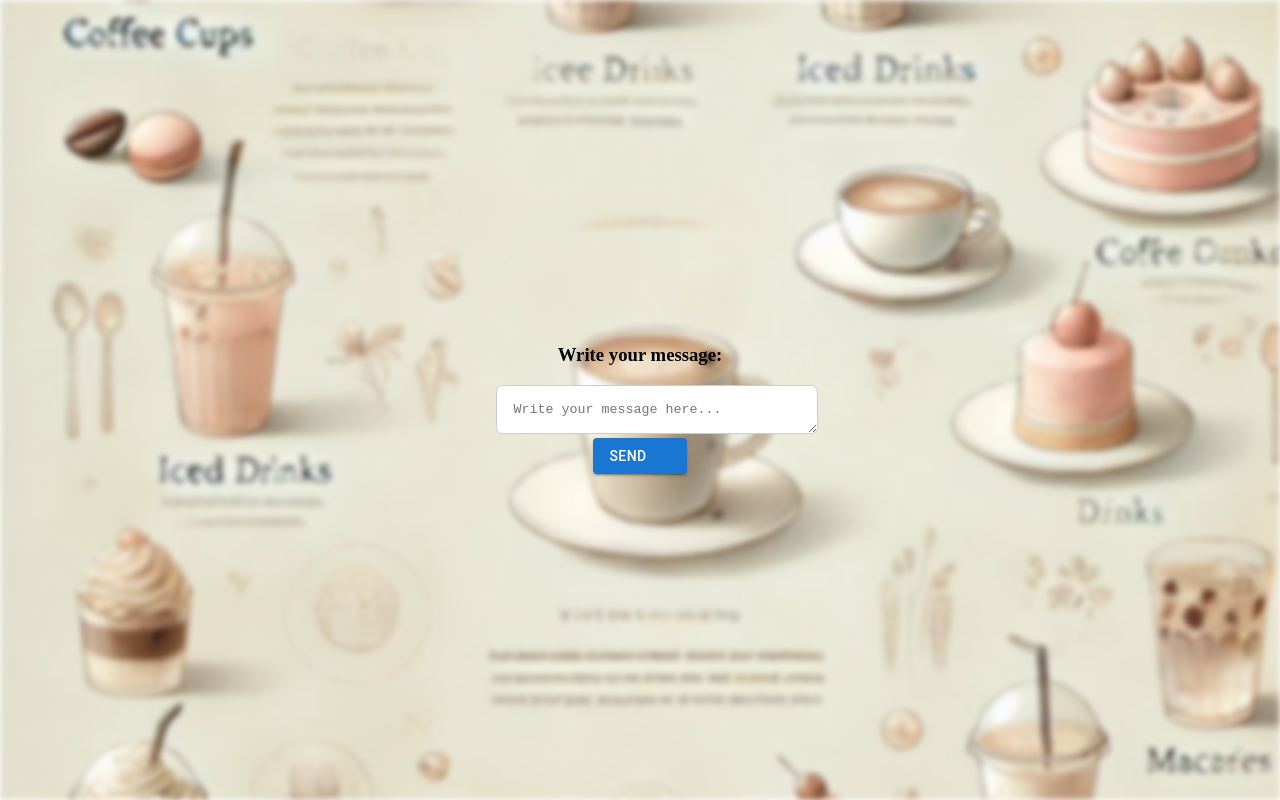
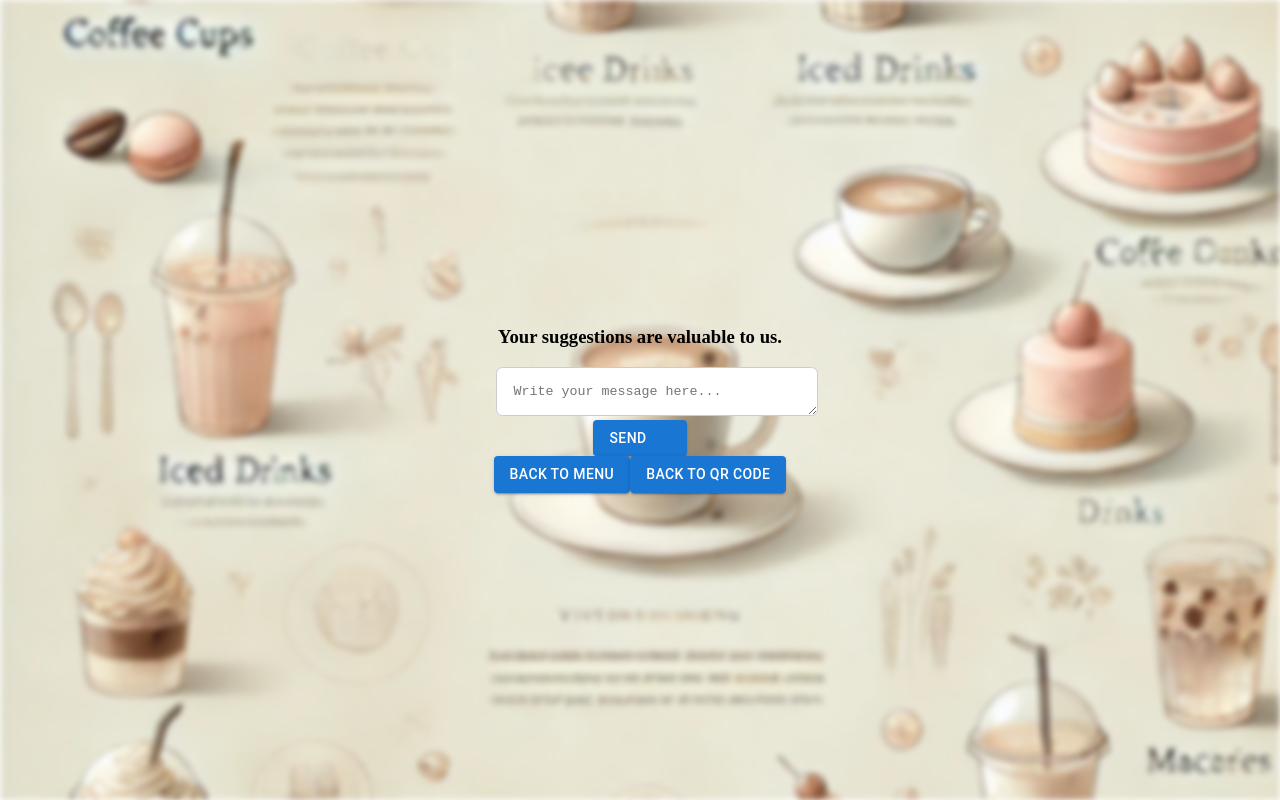
Before and after one commit to alperyasit/qr-menu, a React (Vite) app in the folder qr-menu/: page /contact in a window 1280 px wide. Built offline with nearby package versions, Linux system fonts and the light colour scheme; some icons are missing.

Commit message:
Update Contact.tsx

```diff
--- a/qr-menu/src/Components/Contact.tsx
+++ b/qr-menu/src/Components/Contact.tsx
@@ -6,10 +6,13 @@ import SendIcon from "@mui/icons-material/Send";
 function Contact() {
   const contactTextAreaId = useId();
   return (
+    <div className="contact-container">
       <div className="form-container">
         <form action="mailto:alperyasit@gmail.com" method="post">
           <h3>
-          <label htmlFor={contactTextAreaId}>Write your message:</label>
+            <label htmlFor={contactTextAreaId}>
+              Your suggestions are valuable to us.
+            </label>
           </h3>
           <TextareaAutosize
             className="textarea"
@@ -18,10 +21,19 @@ function Contact() {
             placeholder="Write your message here..."
             defaultValue=""
           />
-        <Button variant="contained" endIcon={<SendIcon />}>
+          <Button variant="contained" type="submit" endIcon={<SendIcon />}>
             Send
-        </Button>{" "}
+          </Button>
         </form>
+      </div>
+      <div className="button-container">
+        <Button variant="contained" href="/menu">
+          Back to Menu
+        </Button>
+        <Button variant="contained" href="/">
+          Back to Qr Code
+        </Button>
+      </div>
     </div>
   );
 }
```
Lines whose indentation alone changed are shown as unchanged.
